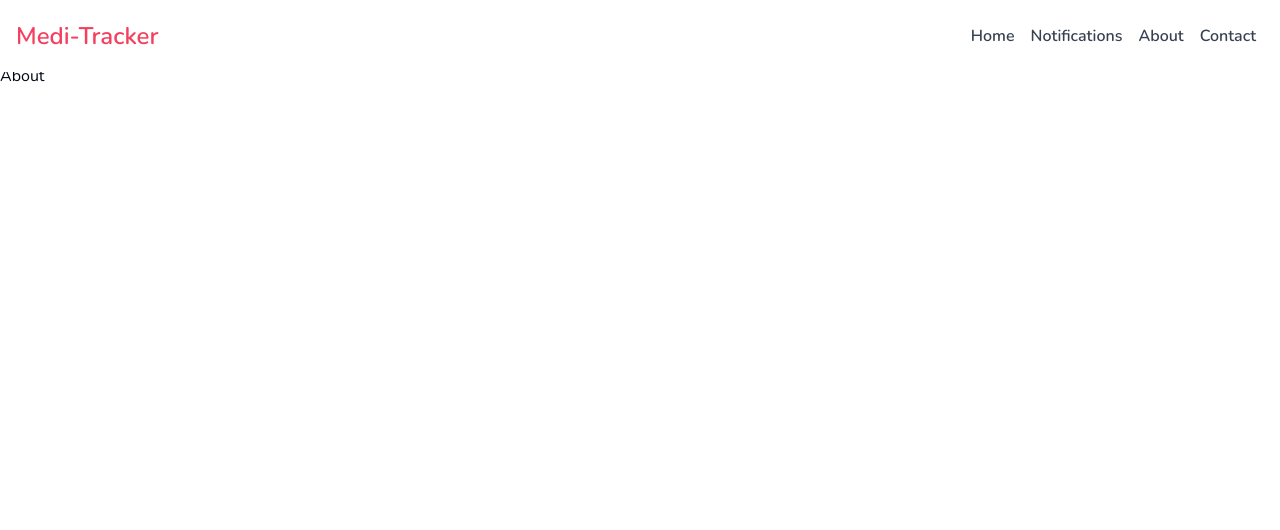
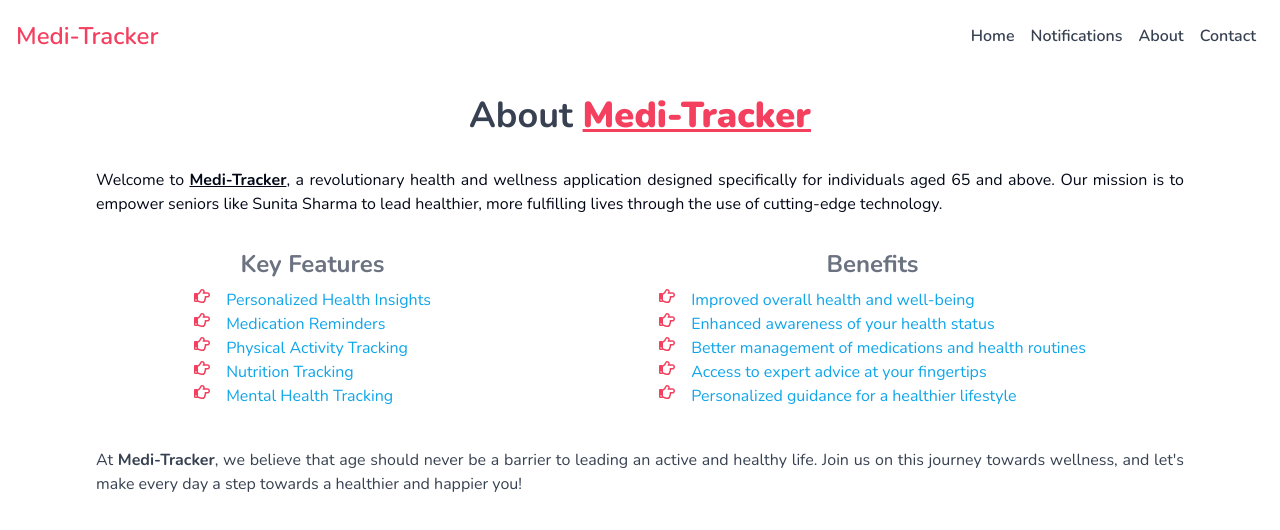
Before and after one commit to kabhinav577/medi-track, a Next.js app: page /about in a window 1280 px wide. Shown: the top 530 px of the page. Built offline with nearby package versions, Linux system fonts and the light colour scheme.

Commit message:
working on About and Contact page few UI change

```diff
--- a/app/about/page.tsx
+++ b/app/about/page.tsx
@@ -1,7 +1,84 @@
+/* eslint-disable react/no-unescaped-entities */
 import React from 'react';
+import Container from '@/components/Container';
+import { FaRegHandPointRight } from 'react-icons/fa';
+
+const features = [
+  'Personalized Health Insights',
+  'Medication Reminders',
+  'Physical Activity Tracking',
+  'Nutrition Tracking',
+  'Mental Health Tracking',
+];
+
+const benefits = [
+  'Improved overall health and well-being',
+  'Enhanced awareness of your health status',
+  'Better management of medications and health routines',
+  'Access to expert advice at your fingertips',
+  'Personalized guidance for a healthier lifestyle',
+];
 
 const About = () => {
-  return <div>About</div>;
+  return (
+    <Container>
+      <div className="w-full mx-auto py-8 px-4">
+        <h1 className="text-4xl text-center text-gray-700 font-bold mb-8">
+          About{' '}
+          <strong className="text-rose-500 underline">Medi-Tracker</strong>
+        </h1>
+        <p className="text-base mb-6 text-justify">
+          Welcome to <strong className="underline">Medi-Tracker</strong>, a
+          revolutionary health and wellness application designed specifically
+          for individuals aged 65 and above. Our mission is to empower seniors
+          like Sunita Sharma to lead healthier, more fulfilling lives through
+          the use of cutting-edge technology.
+        </p>
+
+        <div className="flex flex-col justify-start md:justify-around items-start md:flex-row gap-8 my-8">
+          <div>
+            <h2 className="text-2xl text-start md:text-center text-gray-500 font-bold ">
+              Key Features
+            </h2>
+            <ul className="my-2">
+              {features.map((feature, index) => (
+                <li
+                  key={index}
+                  className="flex justify-start text-sky-500 items-start gap-4 hover:text-sky-600"
+                >
+                  <FaRegHandPointRight className="text-rose-500" />
+                  {feature}
+                </li>
+              ))}
+            </ul>
+          </div>
+          <div>
+            <h2 className="text-2xl text-start md:text-center text-gray-500 font-bold">
+              Benefits
+            </h2>
+            <ul className="my-2">
+              {benefits.map((benefit, index) => (
+                <li
+                  key={index}
+                  className="flex justify-start text-sky-500 items-start gap-4 hover:text-sky-600"
+                >
+                  <FaRegHandPointRight className="text-rose-500" />
+                  {benefit}
+                </li>
+              ))}
+            </ul>
+          </div>
+        </div>
+
+        <p className="text-base text-gray-700 text-justify">
+          At <strong>Medi-Tracker</strong>, we believe that age should never be
+          a barrier to leading an active and healthy life. Join us on this
+          journey towards wellness, and let's make every day a step towards a
+          healthier and happier you!
+        </p>
+      </div>
+    </Container>
+  );
 };
 
 export default About;
--- a/components/MedicationDetails.tsx
+++ b/components/MedicationDetails.tsx
@@ -13,6 +13,7 @@ import { PiPillDuotone } from 'react-icons/pi';
 import { BiInjection } from 'react-icons/bi';
 import { TbMedicineSyrup } from 'react-icons/tb';
 import { FaTablets } from 'react-icons/fa';
+import { FaGlassWater } from 'react-icons/fa6';
 
 interface MedicationDetailsProps {
   medication: any;
@@ -38,6 +39,9 @@ const MedicationDetails: React.FC<MedicationDetailsProps> = ({
               )) ||
               (medication.type === 'Tablet' && (
                 <FaTablets size={32} color="#0070f3" />
+              )) ||
+              (medication.type === 'Water' && (
+                <FaGlassWater size={32} color="#0070f3" />
               ))}
           </CardTitle>
           <CardDescription>
--- a/components/MedicationSchedule.tsx
+++ b/components/MedicationSchedule.tsx
@@ -50,10 +50,10 @@ const MedicationSchedule: React.FC<MedicationScheduleProps> = ({ date }) => {
 
   return (
     <div className="mt-4 w-full flex flex-col gap-4 items-center justify-center">
-      <h1 className="text-3xl font-semibold text-rose-700">
-        Medication Schedule
+      <h1 className="text-3xl font-semibold text-rose-500">
+        <strong>Medication Schedule</strong>
       </h1>
-      <div className="w-full md:w-[90%] xl:w-[75%] flex flex-col gap-8 items-center">
+      <div className="w-full md:w-[90%] xl:w-[75%] flex flex-col justify-center gap-8 items-center">
         {/* Morning Accordion */}
         <Accordion
           type="single"
@@ -68,10 +68,14 @@ const MedicationSchedule: React.FC<MedicationScheduleProps> = ({ date }) => {
               </div>
             </AccordionTrigger>
             <AccordionContent>
-              <div className="w-full flex flex-col items-center justify-center md:flex-row gap-4">
+              <div
+                className={`w-full h-auto flex flex-col items-center justify-center md:flex-row gap-4 ${
+                  morningMedication.length >= 2 ? 'flex-wrap' : ''
+                }`}
+              >
                 {morningMedication &&
                   morningMedication.map((medication: any) => (
-                    <div key={medication.id} className="mb-2 w-full">
+                    <div key={medication.id} className="mb-2 w-full md:w-[45%]">
                       <MedicationDetails medication={medication} />
                     </div>
                   ))}
@@ -94,10 +98,14 @@ const MedicationSchedule: React.FC<MedicationScheduleProps> = ({ date }) => {
               </div>
             </AccordionTrigger>
             <AccordionContent>
-              <div className="w-full flex flex-col items-center justify-center md:flex-row gap-4">
+              <div
+                className={`w-full h-auto flex flex-col items-center justify-center md:flex-row gap-4 ${
+                  afternoonMedication.length >= 2 ? 'flex-wrap' : ''
+                }`}
+              >
                 {afternoonMedication &&
                   afternoonMedication.map((medication: any) => (
-                    <div key={medication.id} className="mb-2 w-full">
+                    <div key={medication.id} className="mb-2 w-full md:w-[45%]">
                       <MedicationDetails medication={medication} />
                     </div>
                   ))}
@@ -120,10 +128,14 @@ const MedicationSchedule: React.FC<MedicationScheduleProps> = ({ date }) => {
               </div>
             </AccordionTrigger>
             <AccordionContent>
-              <div className="w-full flex flex-col items-center justify-center md:flex-row gap-4">
+              <div
+                className={`w-full h-auto flex flex-col items-center justify-center md:flex-row gap-4 ${
+                  nightMedication.length >= 2 ? 'flex-wrap' : ''
+                }`}
+              >
                 {nightMedication &&
                   nightMedication.map((medication: any) => (
-                    <div key={medication.id} className="mb-2 w-full">
+                    <div key={medication.id} className="mb-2 w-full md:w-[45%]">
                       <MedicationDetails medication={medication} />
                     </div>
                   ))}
--- a/data/index.js
+++ b/data/index.js
@@ -9,7 +9,7 @@ export const medications = [
   },
   {
     id: 2,
-    name: 'Medicine B',
+    name: 'Cold Syrup',
     dosage: '5ml',
     time: 'Afternoon',
     day: 'Everyday',
@@ -17,7 +17,7 @@ export const medications = [
   },
   {
     id: 3,
-    name: 'Medicine C',
+    name: 'Vitamin C',
     dosage: '20mg',
     time: 'Night',
     day: 'Everyday',
@@ -25,10 +25,106 @@ export const medications = [
   },
   {
     id: 4,
-    name: 'Medicine D',
+    name: 'Injection A',
     dosage: '30mg',
     time: 'Morning',
     day: 'Everyday',
     type: 'Injection',
   },
+  {
+    id: 5,
+    name: 'Medicine E',
+    dosage: '10mg',
+    time: 'Evening',
+    day: 'Everyday',
+    type: 'Pill',
+  },
+  {
+    id: 6,
+    name: 'Medicine F',
+    dosage: '15ml',
+    time: 'Night',
+    day: 'Everyday',
+    type: 'Syrup',
+  },
+  {
+    id: 7,
+    name: 'Medicine G',
+    dosage: '25mg',
+    time: 'Morning',
+    day: 'Everyday',
+    type: 'Tablet',
+  },
+  {
+    id: 8,
+    name: 'Medicine H',
+    dosage: '40mg',
+    time: 'Afternoon',
+    day: 'Everyday',
+    type: 'Pill',
+  },
+  {
+    id: 9,
+    name: 'Medicine I',
+    dosage: '10ml',
+    time: 'Evening',
+    day: 'Everyday',
+    type: 'Syrup',
+  },
+  {
+    id: 10,
+    name: 'Medicine J',
+    dosage: '15mg',
+    time: 'Night',
+    day: 'Everyday',
+    type: 'Pill',
+  },
+  {
+    id: 11,
+    name: 'Vitamin C',
+    dosage: '45mg',
+    time: 'Morning',
+    day: 'Everyday',
+    type: 'Pill',
+  },
+  {
+    id: 12,
+    name: 'Medicine L',
+    dosage: '12mg',
+    time: 'Afternoon',
+    day: 'Everyday',
+    type: 'Pill',
+  },
+  {
+    id: 13,
+    name: 'Medicine M',
+    dosage: '8ml',
+    time: 'Evening',
+    day: 'Everyday',
+    type: 'Syrup',
+  },
+  {
+    id: 14,
+    name: 'Water',
+    dosage: '250ml',
+    time: 'Night',
+    day: 'Everyday',
+    type: 'Water',
+  },
+  {
+    id: 15,
+    name: 'Hot Water',
+    dosage: '250ml',
+    time: 'Morning',
+    day: 'Everyday',
+    type: 'Water',
+  },
+  {
+    id: 16,
+    name: 'Hot Water',
+    dosage: '250ml',
+    time: 'Afternoon',
+    day: 'Everyday',
+    type: 'Water',
+  },
 ];
```
Also changed, not shown: app/notifications/NotificationsClient.tsx (+46 -8 lines).
